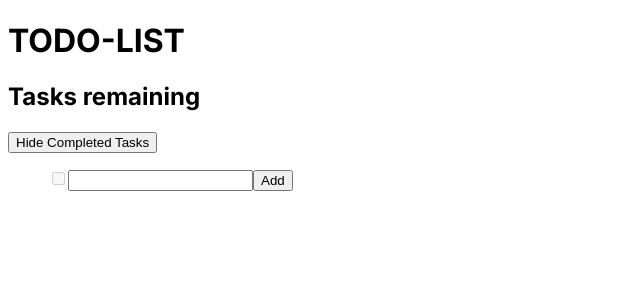
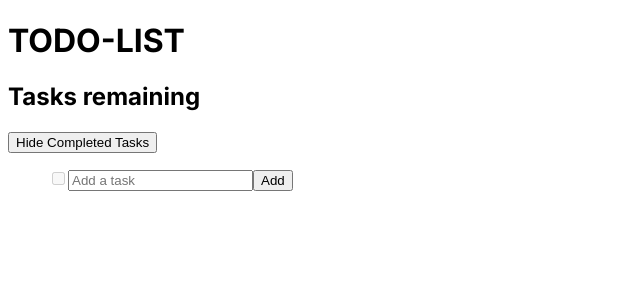
Before and after one commit to jerichosy/todo-list, a Next.js app: page / in a window 1280 px wide. Shown: the top 300 px of the page, without its empty margins (0-640 px from the left). Built offline with nearby package versions, Linux system fonts and the light colour scheme.

Commit message:
Placeholder

```diff
--- a/src/app/components/AddTodo.js
+++ b/src/app/components/AddTodo.js
@@ -24,6 +24,7 @@ export default function AddTodo( {handleAddTodo} ) {
             <input
                 type='text'
                 // name='text'
+                placeholder="Add a task"
 
                 value={todoToAdd}
                 onChange={onChangeHandler}
--- a/src/app/components/AddTodoSub.js
+++ b/src/app/components/AddTodoSub.js
@@ -21,7 +21,7 @@ export default function AddTodoSub( {parentId, handleAddSubTask} ) {
     return (
         <form onSubmit={(e) => { e.preventDefault(); addSub(); }}>
             <input type="checkbox" disabled={true} />
-            <input type="text" value={subToAdd} disabled={false} onChange={onChangeHandler} />
+            <input type="text" placeholder="Add a subtask" value={subToAdd} disabled={false} onChange={onChangeHandler} />
             {/* <span>{todo.title}</span> */}
             <button type='submit'>Add</button>
         </form>
```
